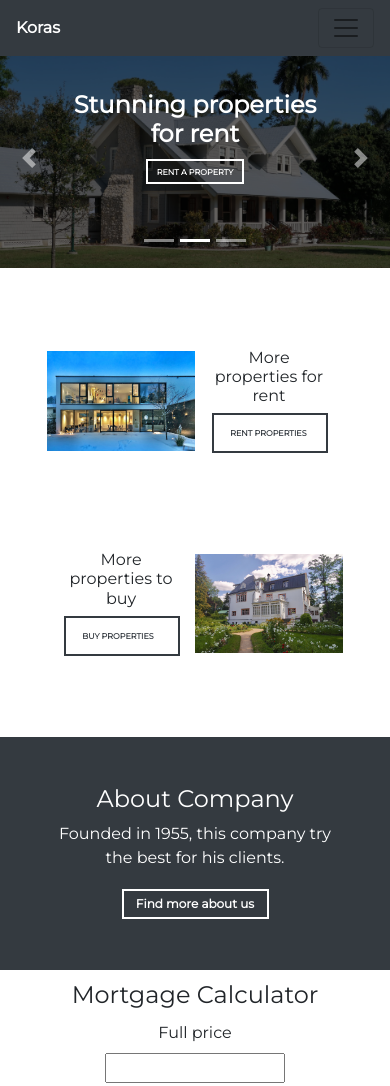
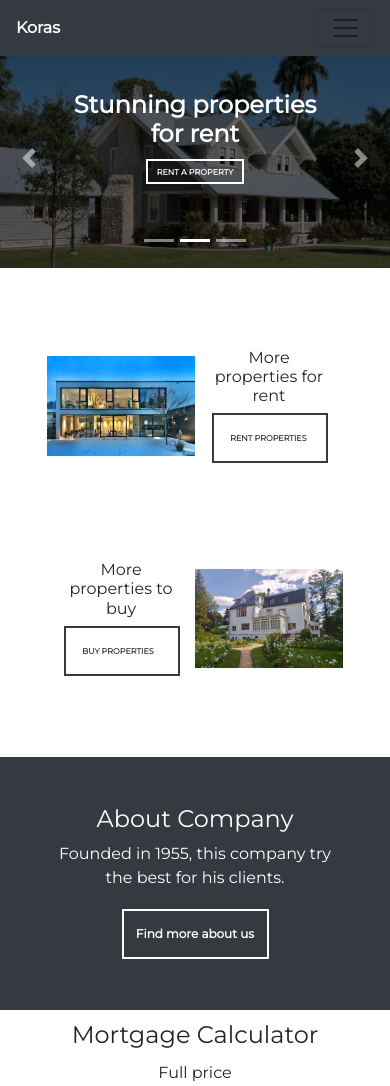
Before and after one commit to Ionut-Cora/koras-estates-agency, a React (Create React App) app: page / in a window 390 px wide. Shown: the top 1086 px of the page. Built offline with nearby package versions, Linux system fonts and the light colour scheme.

Commit message:
style commit

```diff
--- a/src/components/AboutCompany/AboutCompany.css
+++ b/src/components/AboutCompany/AboutCompany.css
@@ -27,7 +27,7 @@
     .about-section button {
         width: 50%;
         font-size: 12px;
-        height: 30px;
+        /* height: 30px; */
     }
 }
 
@@ -35,7 +35,7 @@
     .about-section button {
         width: 50%;
         font-size: 12px;
-        height: 30px;
+        /* height: 30px; */
     }
 
     .about-section h2 {
--- a/src/components/MortgageCalculator/MortgageCalculator.css
+++ b/src/components/MortgageCalculator/MortgageCalculator.css
@@ -18,8 +18,8 @@
 }
 
 #calculator-form #calculator-submit {
-    width: 20%;
-    height: 50px;
+    /* width: 20%;
+    height: 50px; */
     margin: 3%;
     font-weight: bold;
     text-transform: uppercase;
@@ -45,7 +45,7 @@
 
 @media only screen and (max-width: 600px) {
     #calculator-form #calculator-submit {
-        height: 30px;
+        /* height: 30px; */
         font-size: 13px;
     }
 
--- a/src/components/PropertiesSection/PropertiesSection.css
+++ b/src/components/PropertiesSection/PropertiesSection.css
@@ -42,8 +42,8 @@
 
 @media only screen and (max-width: 600px) {
     .properties-section button {
-        min-height: auto;
-        min-width: auto;
+        /* min-height: auto;
+        min-width: auto; */
         font-size: 0.5rem;
         display: flex;
         align-items: center;
```
